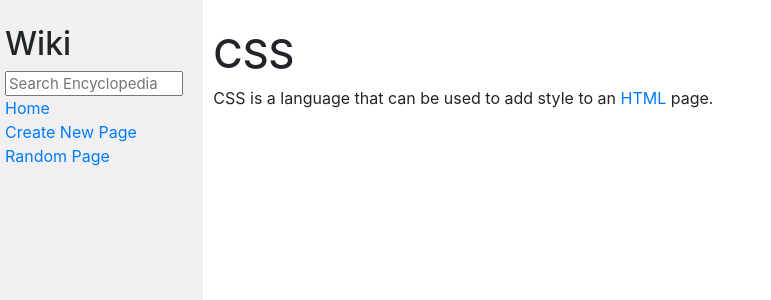
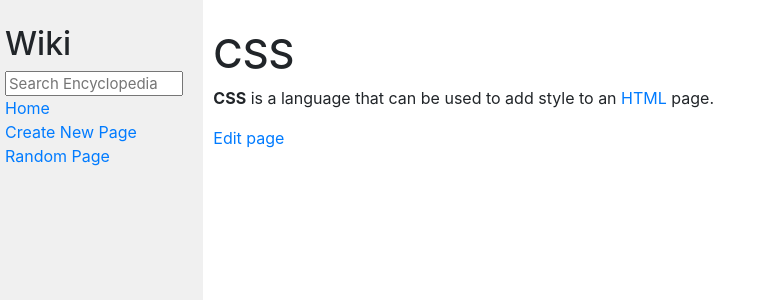
Before and after one commit to TastePate/wiki, a Django app: page /wiki/CSS in a window 1280 px wide. Shown: the top 300 px of the page, without its empty margins (0-771 px from the left). Run offline with Django 4.2, Linux system fonts and the light colour scheme; some libraries are stand-ins or nearby versions.

Commit message:
add: possibility to edit article's page

```diff
--- a/wiki/encyclopedia/templates/encyclopedia/page.html
+++ b/wiki/encyclopedia/templates/encyclopedia/page.html
@@ -6,4 +6,5 @@
 
 {% block body %}
     {{ content|safe }}
+    <a href="{% url 'encyclopedia:edit' page_title %}">Edit page</a>
 {% endblock %}
--- a/wiki/encyclopedia/urls.py
+++ b/wiki/encyclopedia/urls.py
@@ -7,4 +7,5 @@ urlpatterns = [
     path("wiki/", views.index, name="index"),
     path("wiki/<str:page_title>", views.wiki, name="wiki"),
     path("add/", views.add, name="add"),
+    path("edit/<str:page_title>", views.edit, name="edit")
 ]
--- a/wiki/encyclopedia/views.py
+++ b/wiki/encyclopedia/views.py
@@ -8,6 +8,10 @@ from markdown2 import Markdown
 class NewArticleForm(forms.Form):
     title = forms.CharField(label="Title")
     content = forms.CharField(label="Content", widget=forms.Textarea)
+
+
+class NewEditForm(forms.Form):
+    new_content = forms.CharField(label="Edit Article's Content", widget=forms.Textarea)
 
 
 def index(request: HttpRequest):
@@ -36,10 +40,26 @@ def add(request: HttpRequest):
             content = form.cleaned_data["content"]
             if title not in list_entries():
                 save_entry(title, content)
-                return redirect(f"encyclopedia:wiki", page_title=title)
+                return redirect("encyclopedia:wiki", page_title=title)
             else:
                 messages.error(request, f"An article with name {title} already exists!")
 
     return render(request, "encyclopedia/add.html", {
         "form": NewArticleForm(),
     })
+
+def edit(request: HttpRequest, page_title):
+    old_content = get_entry(page_title)
+    if request.method == "POST":
+        form = NewEditForm(request.POST)
+        if form.is_valid():
+            new_content = form.cleaned_data["new_content"]
+            save_entry(page_title, new_content)
+            return redirect("encyclopedia:wiki", page_title=page_title)
+
+    return render(request, "encyclopedia/edit.html", {
+        "page_title": page_title,
+        "form": NewEditForm(initial={
+            "new_content": old_content
+        })
+    })
--- a/wiki/entries/CSS.md
+++ b/wiki/entries/CSS.md
@@ -1,3 +1,5 @@
 # CSS
 
-CSS is a language that can be used to add style to an [HTML](/wiki/HTML) page.
+
+
+**CSS** is a language that can be used to add style to an [HTML](/wiki/HTML) page.
```
Also changed, not shown: wiki/encyclopedia/templates/encyclopedia/edit.html (added, +13 -0 lines).
